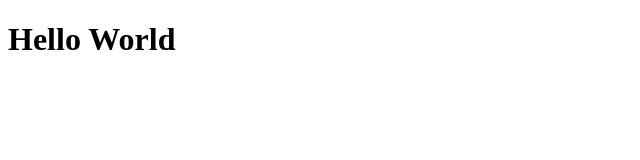
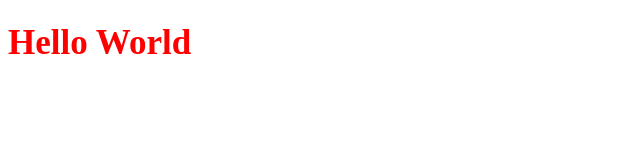
Before and after one commit to NaroaJ/WebHTML, a plain HTML site: page index.html in a window 1280 px wide. Shown: the whole page, without its empty margins (0-640 px from the left). Drawn offline with Linux system fonts and the light colour scheme.

Commit message:
Add css to index.html

```diff
--- /dev/null
+++ b/css/main.css
@@ -0,0 +1,5 @@
+h1{
+	font-family: "Trebuchet MS;";
+	font-size:35px;
+	color: red;
+}
--- a/index.html
+++ b/index.html
@@ -3,6 +3,7 @@
 	<head>
 		<meta charset="utf-8">
 		<title>Hello World Page</title>
+		<link rel="stylesheet" type="text/css" href="./css/main.css"/>
 	</head>
 	<body>
 		<h1>Hello World</h1>
```
